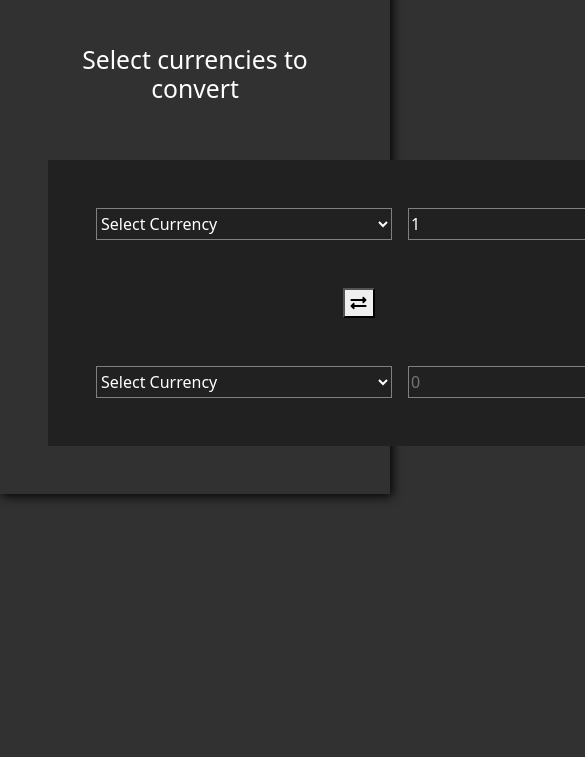
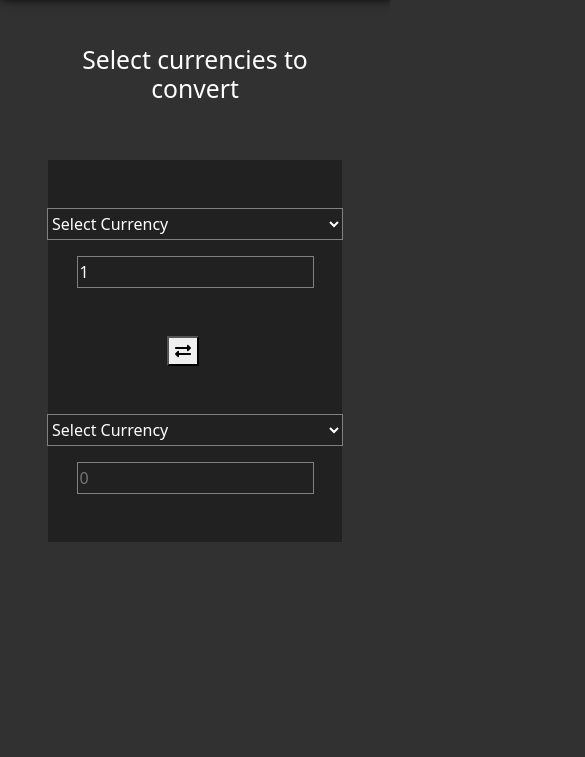
Before and after one commit to Petrosdevri/Currency-App, a website: page public/index.html in a window 390 px wide. Shown: the part 87-844 px from the top of the page, 585 px wide, since content can reach past the window. Drawn offline with nearby package versions, Linux system fonts and the light colour scheme; no server answers.

Commit message:
Added mobile responsiveness

```diff
--- a/public/index.html
+++ b/public/index.html
@@ -11,10 +11,10 @@
         <title>Currency App</title>
     </head>
     <body>
-        <header class="m-0 p-4">
+        <header class="p-4">
             <h3>Currency App</h1>
         </header>
-        <main class="container d-flex flex-column gap-5 p-5">
+        <main class="container-div d-flex flex-column gap-5 p-5">
             <h2 class="text-center">Select currencies to convert</h2>
             <div class="currency-pair d-flex flex-column justify-content-center align-items-center gap-5 p-5">
                 <div class="currency d-flex justify-content-center align-items-center gap-3">
--- a/public/scss/style.scss
+++ b/public/scss/style.scss
@@ -1,17 +1,17 @@
-body {
+html body {
     background: #313131 !important;
-    box-shadow: 2px 2px 10px #000000;
+    box-sizing: border-box;
     color: #FFFFFF !important;
 
     header {
         background: #000000;
+        box-shadow: 2px 2px 10px #000000;
     }
 
-    .container {
+    .container-div {
         .currency-pair {
             background: #212121;
             color: #808080;
-            margin: 0 auto;
 
             .currency {
                 select, input {
@@ -20,6 +20,10 @@ body {
                     color: #FFFFFF;
                     height: 2em;
                 }
+
+                @media screen and (max-width: 780px) {
+                    flex-direction: column;
+                }
             }
         }
     }
```
Also changed, not shown: public/css/style.css, 1 other file.
